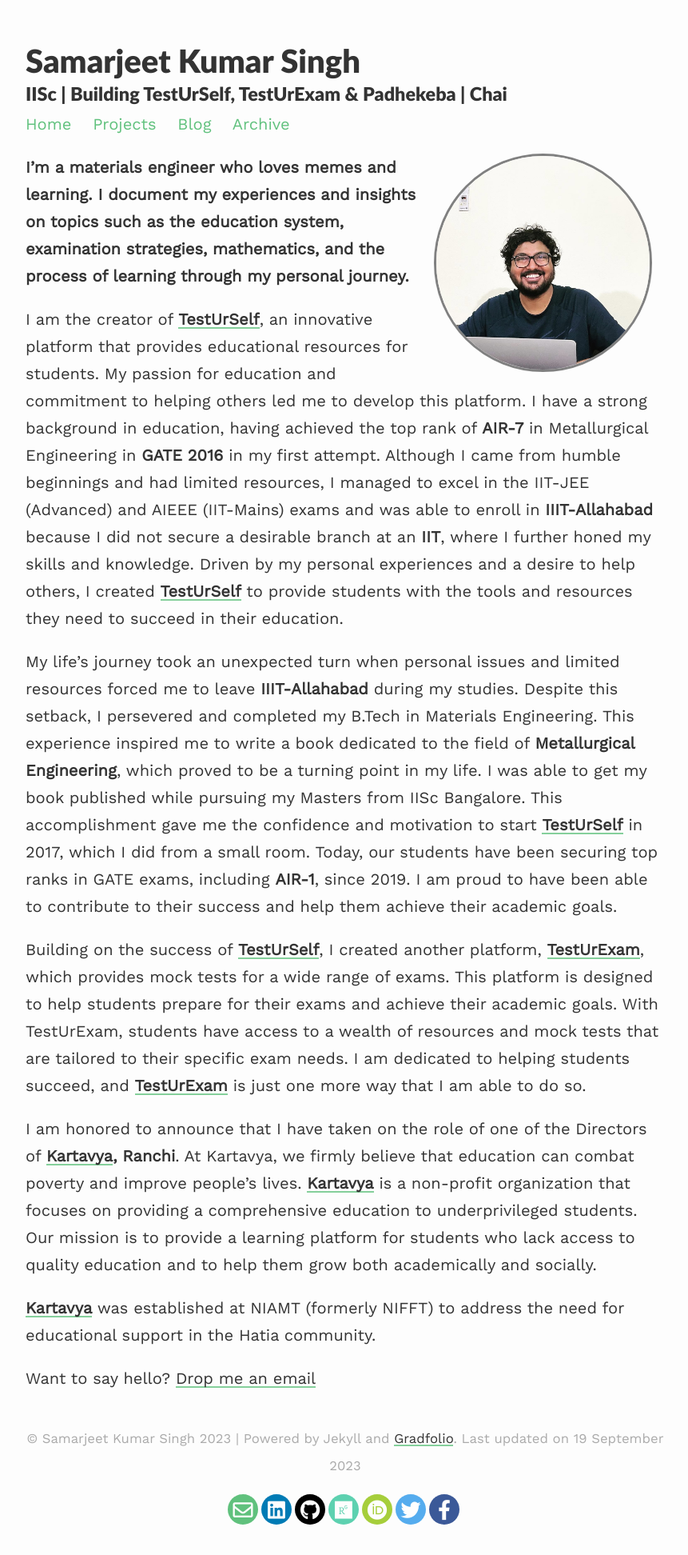
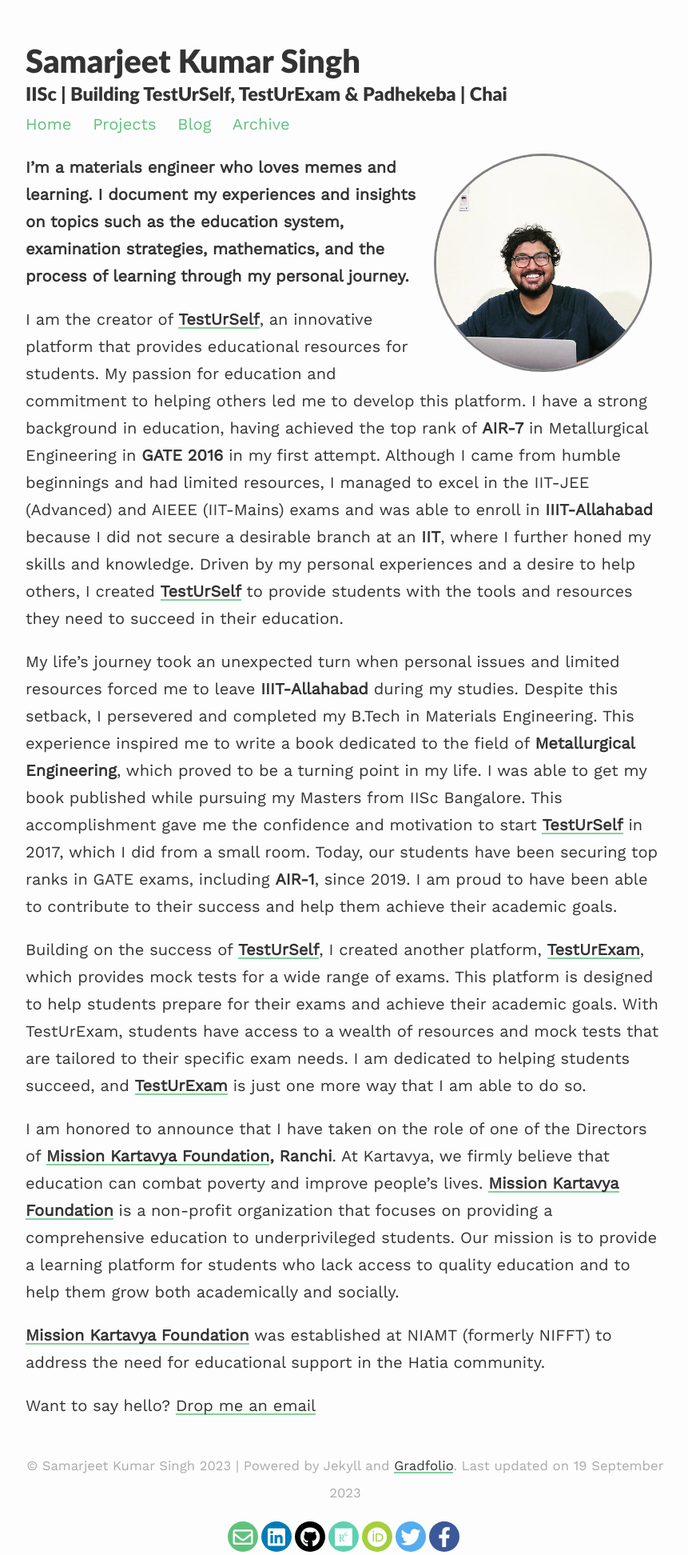
Before and after one commit to Samarjeetkumarsingh/website, a Jekyll site: the page built from index.md, in a window 1280 px wide. Shown: the whole page at 80% size, without its empty margins (208-1069 px from the left). Built offline with Jekyll 4.4.1, drawn with Linux system fonts in a browser that asks for light colours; nearby versions of some CDN libraries; before the commit the page ends 1910 px from its top, so only the background shows below that.

Commit message:
Update index.md

```diff
--- a/index.md
+++ b/index.md
@@ -16,8 +16,8 @@
 
 Building on the success of [**TestUrSelf**](https://www.testurself.in){:target="_blank"}, I created another platform, [**TestUrExam**](https://testurexam.in){:target="_blank"}, which provides mock tests for a wide range of exams. This platform is designed to help students prepare for their exams and achieve their academic goals. With TestUrExam, students have access to a wealth of resources and mock tests that are tailored to their specific exam needs. I am dedicated to helping students succeed, and [**TestUrExam**](https://testurexam.in){:target="_blank"} is just one more way that I am able to do so.
 
-I am honored to announce that I have taken on the role of one of the Directors of **[Kartavya](https://www.missionkartavya.org){:target="_blank"}, Ranchi**. At Kartavya, we firmly believe that education can combat poverty and improve people's lives. **[Kartavya](https://www.missionkartavya.org){:target="_blank"}** is a non-profit organization that focuses on providing a comprehensive education to underprivileged students. Our mission is to provide a learning platform for students who lack access to quality education and to help them grow both academically and socially.
+I am honored to announce that I have taken on the role of one of the Directors of **[Mission Kartavya Foundation](https://www.missionkartavya.org){:target="_blank"}, Ranchi**. At Kartavya, we firmly believe that education can combat poverty and improve people's lives. **[Mission Kartavya Foundation](https://www.missionkartavya.org){:target="_blank"}** is a non-profit organization that focuses on providing a comprehensive education to underprivileged students. Our mission is to provide a learning platform for students who lack access to quality education and to help them grow both academically and socially.
 
-**[Kartavya](https://www.missionkartavya.org){:target="_blank"}** was established at NIAMT (formerly NIFFT) to address the need for educational support in the Hatia community.
+**[Mission Kartavya Foundation](https://www.missionkartavya.org){:target="_blank"}** was established at NIAMT (formerly NIFFT) to address the need for educational support in the Hatia community.
 
 Want to say hello? [Drop me an email](mailto:samarjeet.xyz@gmail.com){:target="_blank"}
```
